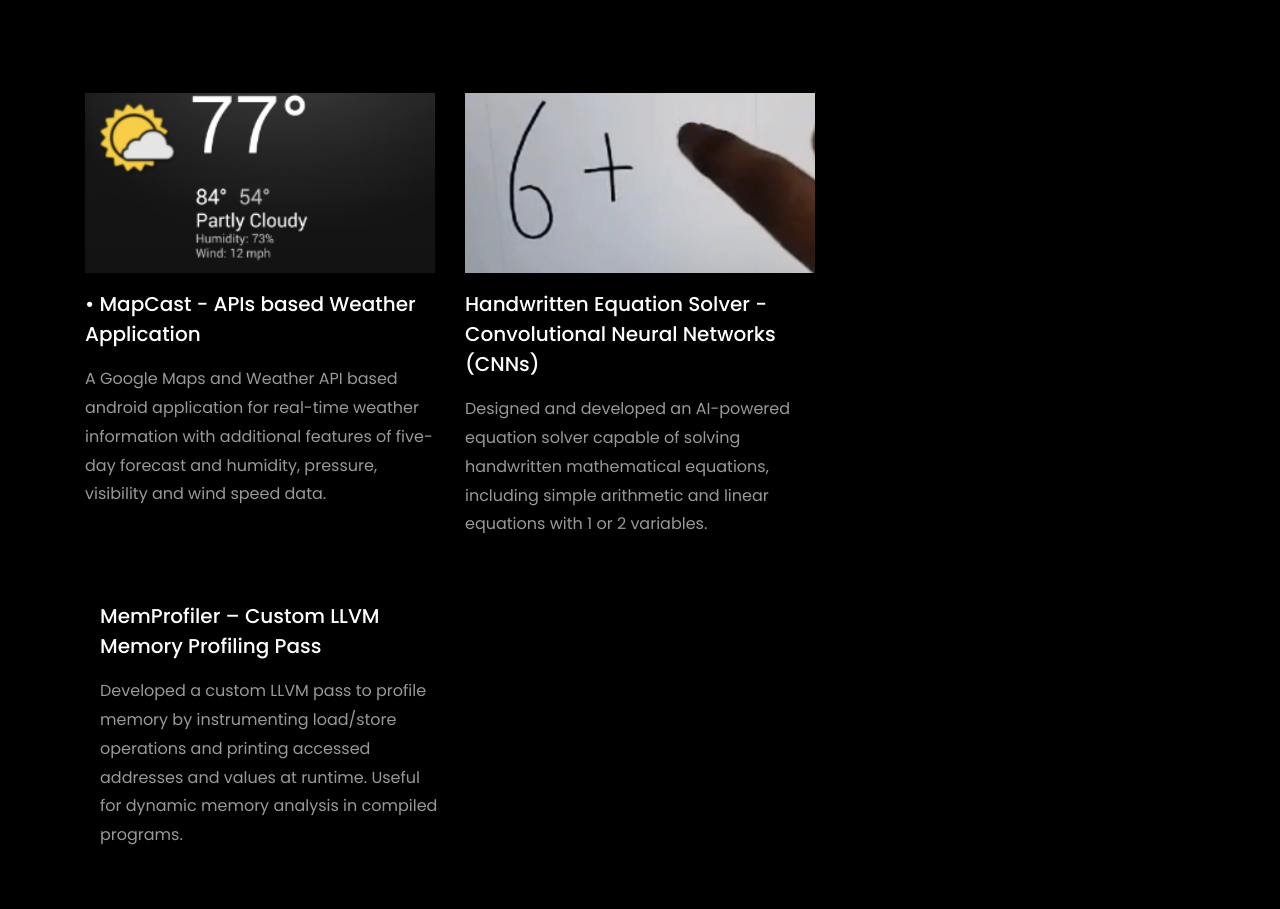
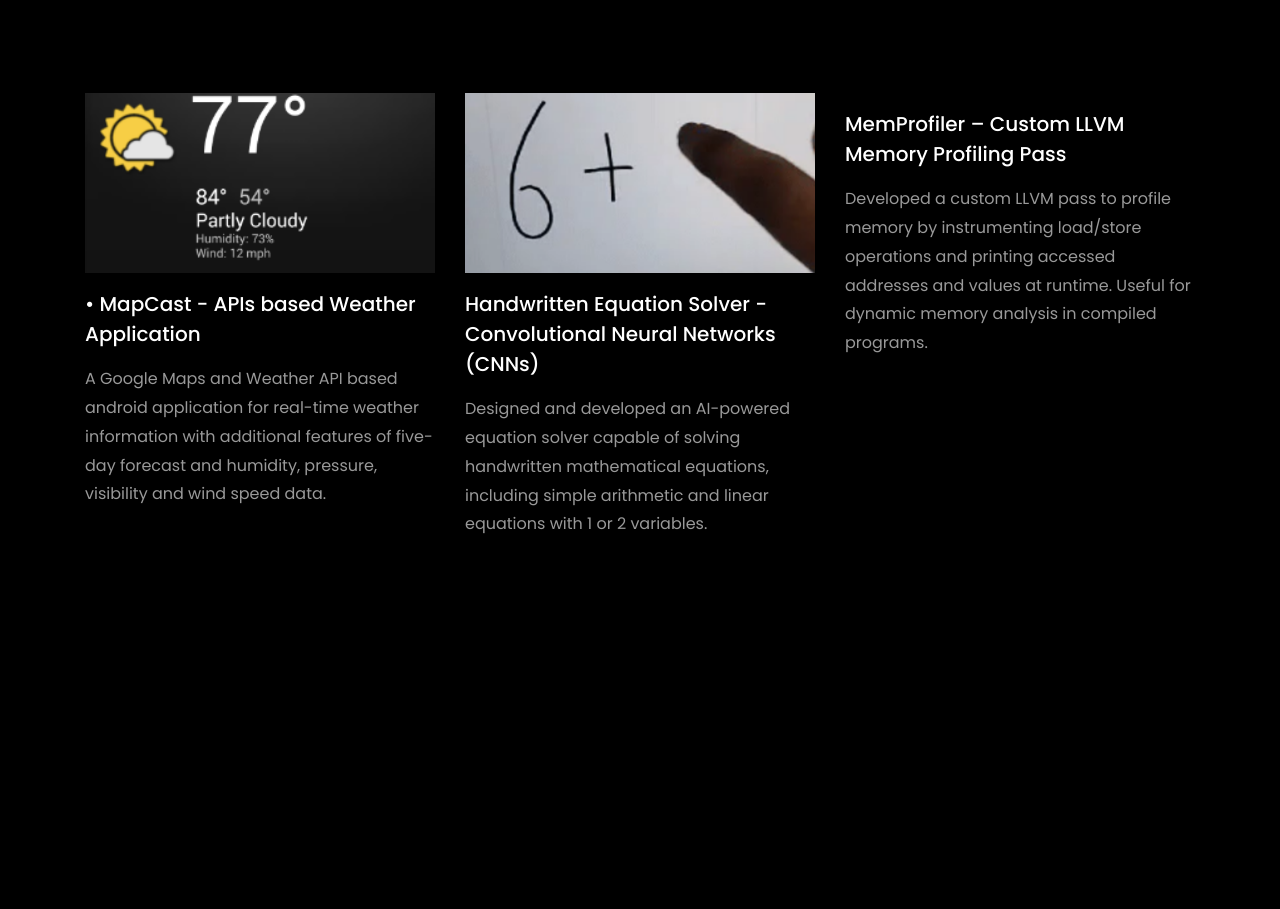
Before and after one commit to jiyak12/techfolio-by-jiya-, a plain HTML site: page index.html in a window 1280 px wide. Shown: the part 4005-4914 px from the top of the page. Drawn offline with Linux system fonts and the light colour scheme; files whose address does not match are found by name.

Commit message:
Update index.html

```diff
--- a/index.html
+++ b/index.html
@@ -434,13 +434,17 @@
         <p>Below are the projects on Android, Web and Python.</p>
       </div>
     </div>
+
+    <!-- Start row for all 3 projects -->
     <div class="row d-flex">
+
+      <!-- Project 1 -->
       <div class="col-md-4 d-flex ftco-animate">
         <div class="blog-entry justify-content-end">
-              <a href="https://github.com/jiyak12/Map-Cast" class="block-20 zoom-effect" style="background-image: url('images/weat1.png');">
+          <a href="https://github.com/jiyak12/Map-Cast" class="block-20 zoom-effect"
+            style="background-image: url('images/weat1.png');">
           </a>
           <div class="text mt-3 float-right d-block">
-
             <h3 class="heading"><a href="https://github.com/jiyak12/Map-Cast">•
                 MapCast - APIs based Weather Application</a></h3>
             <p>A Google Maps and Weather API based android application for real-time weather information with additional
@@ -448,31 +452,51 @@
           </div>
         </div>
       </div>
+
+      <!-- Project 2 -->
       <div class="col-md-4 d-flex ftco-animate">
         <div class="blog-entry">
-              <a href="https://github.com/jiyak12/AI-Powered-Handwritten-Math-Equation-Solver-using-CNNs-TensorFlow" class="block-20 zoom-effect" style="background-image: url('images/Screenshot 2025-06-10 014940.png');">
+          <a
+            href="https://github.com/jiyak12/AI-Powered-Handwritten-Math-Equation-Solver-using-CNNs-TensorFlow"
+            class="block-20 zoom-effect"
+            style="background-image: url('images/Screenshot 2025-06-10 014940.png');">
           </a>
           <div class="text mt-3 float-right d-block">
-
-                <h3 class="heading"><a href="https://github.com/jiyak12/AI-Powered-Handwritten-Math-Equation-Solver-using-CNNs-TensorFlow">Handwritten Equation Solver - Convolutional Neural Networks (CNNs)</a></h3>
-                <p>Designed and developed an AI-powered equation solver capable of solving handwritten mathematical equations, including simple arithmetic and linear equations with 1 or 2 variables.</p>
+            <h3 class="heading">
+              <a
+                href="https://github.com/jiyak12/AI-Powered-Handwritten-Math-Equation-Solver-using-CNNs-TensorFlow">
+                Handwritten Equation Solver - Convolutional Neural Networks (CNNs)
+              </a>
+            </h3>
+            <p>Designed and developed an AI-powered equation solver capable of solving handwritten mathematical equations,
+              including simple arithmetic and linear equations with 1 or 2 variables.</p>
           </div>
         </div>
       </div>
-        </div>
+
+      <!-- ✅ Project 3 (Moved into same row) -->
       <div class="col-md-4 d-flex ftco-animate">
         <div class="blog-entry justify-content-end">
-              <a href="https://github.com/jiyak12/._.MemProfiler-LLVM-PASS-" style="background-image: url('images/project3.png');">
+          <a href="https://github.com/jiyak12/._.MemProfiler-LLVM-PASS-"
+            style="background-image: url('images/project3.png');">
           </a>
           <div class="text mt-3 float-right d-block">
-
-                <h3 class="heading"><a href="https://github.com/jiyak12/._.MemProfiler-LLVM-PASS-">MemProfiler – Custom LLVM Memory Profiling Pass</a></h3>
-                </p>Developed a custom LLVM pass to profile memory by instrumenting load/store operations and printing accessed addresses and values at runtime. Useful for dynamic memory analysis in compiled programs.</p>
+            <h3 class="heading">
+              <a href="https://github.com/jiyak12/._.MemProfiler-LLVM-PASS-">
+                MemProfiler – Custom LLVM Memory Profiling Pass
+              </a>
+            </h3>
+            <p>Developed a custom LLVM pass to profile memory by instrumenting load/store operations and printing accessed
+              addresses and values at runtime. Useful for dynamic memory analysis in compiled programs.</p>
           </div>
         </div>
       </div>
+
+    </div> <!-- END row -->
+    <br>
   </div>
-	<br>
+</section>
+
 		<!-- added justify-content-center to center align the last two projects -->
 		<div class="row d-flex justify-content-center">
 			<div class="col-md-4 d-flex ftco-animate">
```
Lines whose indentation alone changed are shown as unchanged.
